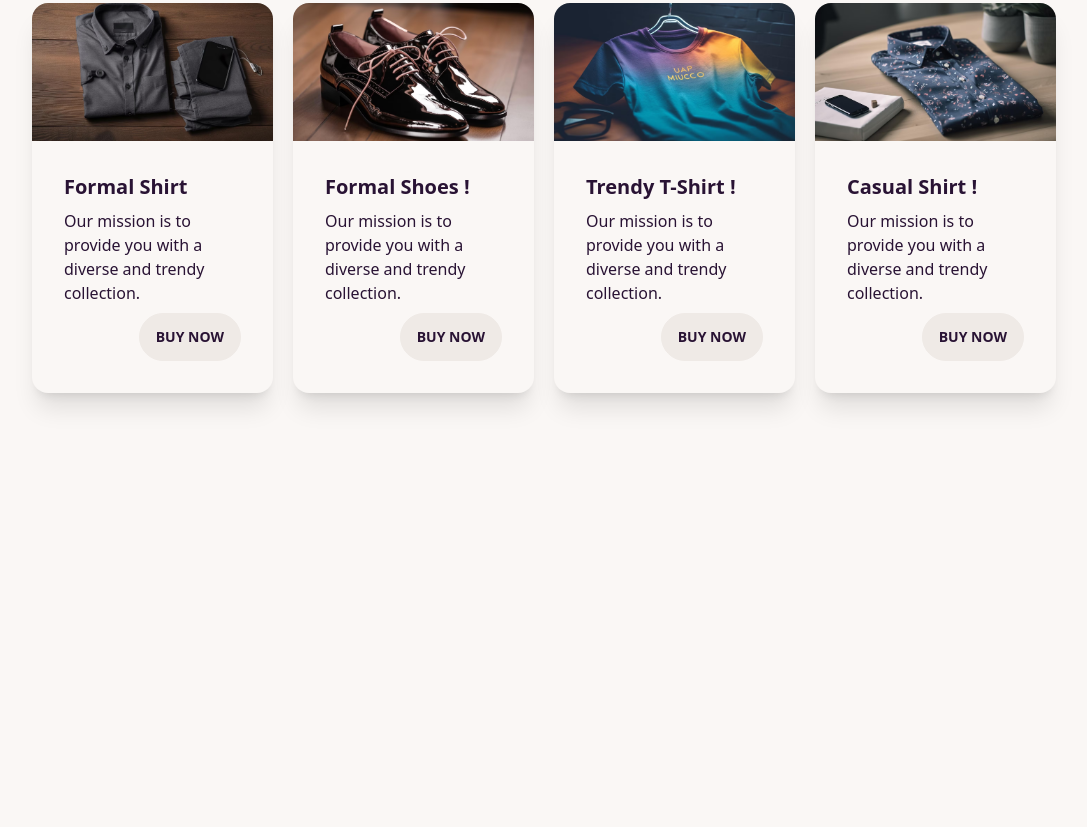
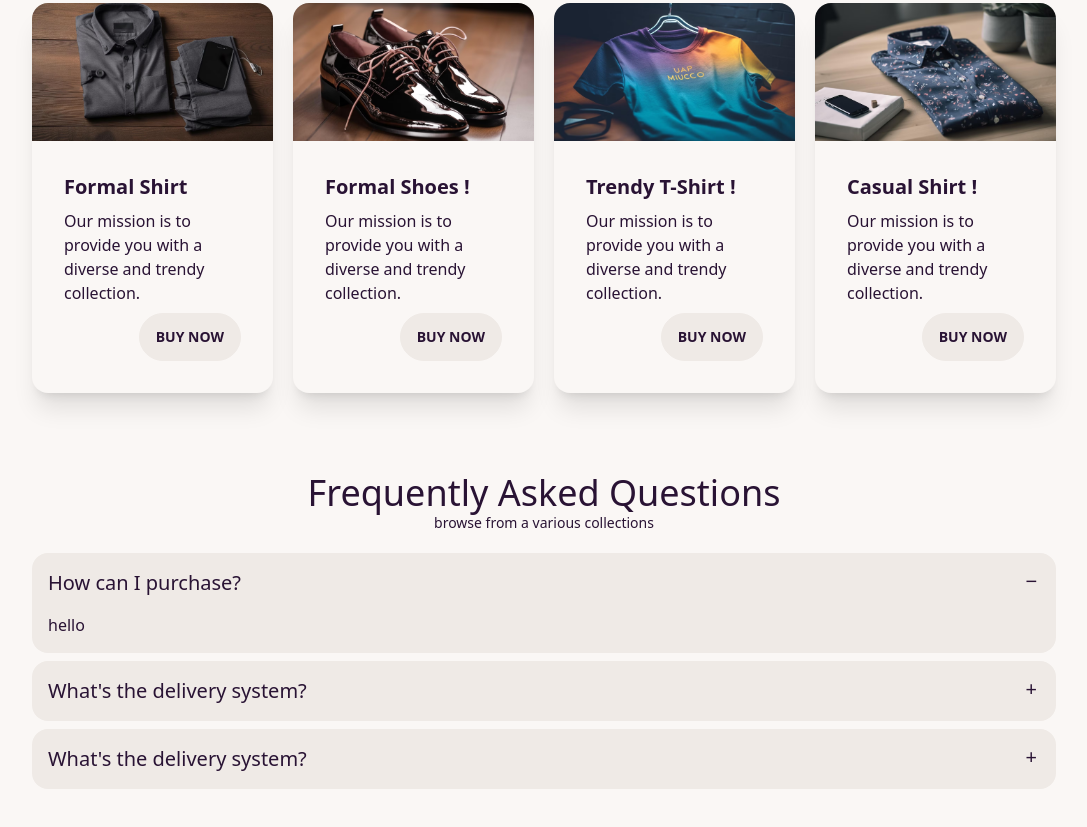
Before and after one commit to jannat710/Daisyman, a plain HTML site: page index.html in a window 1280 px wide. Shown: the part 1781-2608 px from the top of the page, without its empty margins (96-1183 px from the left). Before the commit the page ends 2234 px from the top, so only its background shows below. Drawn offline with nearby package versions, Linux system fonts and the light colour scheme.

Commit message:
added faq section

```diff
--- a/index.html
+++ b/index.html
@@ -146,7 +146,8 @@
                 <div class="flex-1">
                     <div>
                         <h1 class="text-2xl md:text-4xl mb-2">Easy Purchase</h1>
-                        <p>we believe that style is a reflection of your unique personality and our mission is to provide you with a diverse and trendy collection.
+                        <p>we believe that style is a reflection of your unique personality and our mission is to
+                            provide you with a diverse and trendy collection.
                         </p>
                         <p>Our mission is to provide you with a diverse and trendy collection.
                         </p>
@@ -170,10 +171,8 @@
 
                 <div class="card bg-base-100 shadow-xl">
                     <figure>
-                      <img
-                        src="./images/elegant-businessman-attire-hangs-modern-closet-generated-by-ai_188544-15312.avif"
-                        alt="Shoes"
-                      />
+                        <img src="./images/elegant-businessman-attire-hangs-modern-closet-generated-by-ai_188544-15312.avif"
+                            alt="Shoes" />
                     </figure>
                     <div class="card-body">
                         <h2 class="card-title">Formal Shirt</h2>
@@ -189,10 +188,8 @@
 
                 <div class="card bg-base-100 shadow-xl">
                     <figure>
-                      <img
-                        src="./images/shiny-black-leather-shoes-exude-modern-luxury-generated-by-ai_188544-36154.avif"
-                        alt="Shoes"
-                      />
+                        <img src="./images/shiny-black-leather-shoes-exude-modern-luxury-generated-by-ai_188544-36154.avif"
+                            alt="Shoes" />
                     </figure>
                     <div class="card-body">
                         <h2 class="card-title">Formal Shoes !</h2>
@@ -208,10 +205,8 @@
 
                 <div class="card bg-base-100 shadow-xl">
                     <figure>
-                      <img
-                        src="./images/blue-yellow-t-shirt-wooden-hanger-generated-by-ai_188544-42185.avif"
-                        alt="Shoes"
-                      />
+                        <img src="./images/blue-yellow-t-shirt-wooden-hanger-generated-by-ai_188544-42185.avif"
+                            alt="Shoes" />
                     </figure>
                     <div class="card-body">
                         <h2 class="card-title">Trendy T-Shirt !</h2>
@@ -227,10 +222,8 @@
 
                 <div class="card bg-base-100 shadow-xl">
                     <figure>
-                      <img
-                        src="./images/elegant-businessman-shirt-wooden-desk-stack-generated-by-ai_188544-34678.avif"
-                        alt="Shoes"
-                      />
+                        <img src="./images/elegant-businessman-shirt-wooden-desk-stack-generated-by-ai_188544-34678.avif"
+                            alt="Shoes" />
                     </figure>
                     <div class="card-body">
                         <h2 class="card-title">Casual Shirt !</h2>
@@ -248,6 +241,46 @@
 
         </section>
 
+        <!-- FAQ Section -->
+        <section class="max-w-screen-xl mx-auto px-8 md:px-16 lg:px-32 py-5 my-10">
+            <!-- heading -->
+            <div class="text-center pb-5">
+                <h1 class="text-2xl md:text-4xl">Frequently Asked Questions</h1>
+                <p class="text-sm">browse from a various collections</p>
+            </div>
+
+            <!-- Accordion -->
+            <div class="collapse collapse-plus bg-base-200 mb-2">
+                <input type="radio" name="my-accordion-3" checked="checked" />
+                <div class="collapse-title text-xl font-medium">
+                  How can I purchase?
+                </div>
+                <div class="collapse-content">
+                  <p>hello</p>
+                </div>
+              </div>
+              <div class="collapse collapse-plus bg-base-200 mb-2">
+                <input type="radio" name="my-accordion-3" />
+                <div class="collapse-title text-xl font-medium">
+                  What's the delivery system?
+                </div>
+                <div class="collapse-content">
+                  <p>hello</p>
+                </div>
+              </div>
+              <div class="collapse collapse-plus bg-base-200 mb-2">
+                <input type="radio" name="my-accordion-3" />
+                <div class="collapse-title text-xl font-medium">
+                    What's the delivery system?
+                </div>
+                <div class="collapse-content">
+                  <p>hello</p>
+                </div>
+              </div>
+
+
+        </section>
+
     </main>
     <footer></footer>
 </body>
```
Lines whose indentation alone changed are shown as unchanged.
